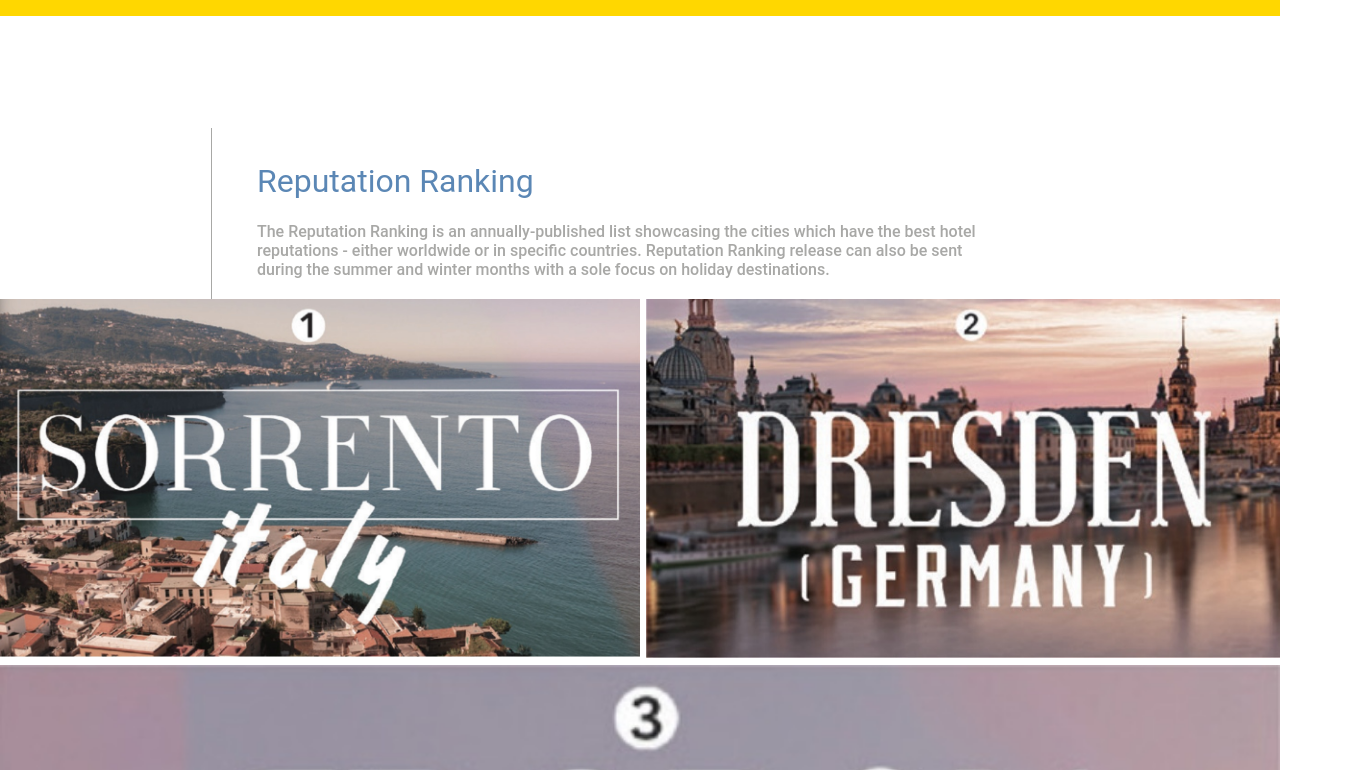
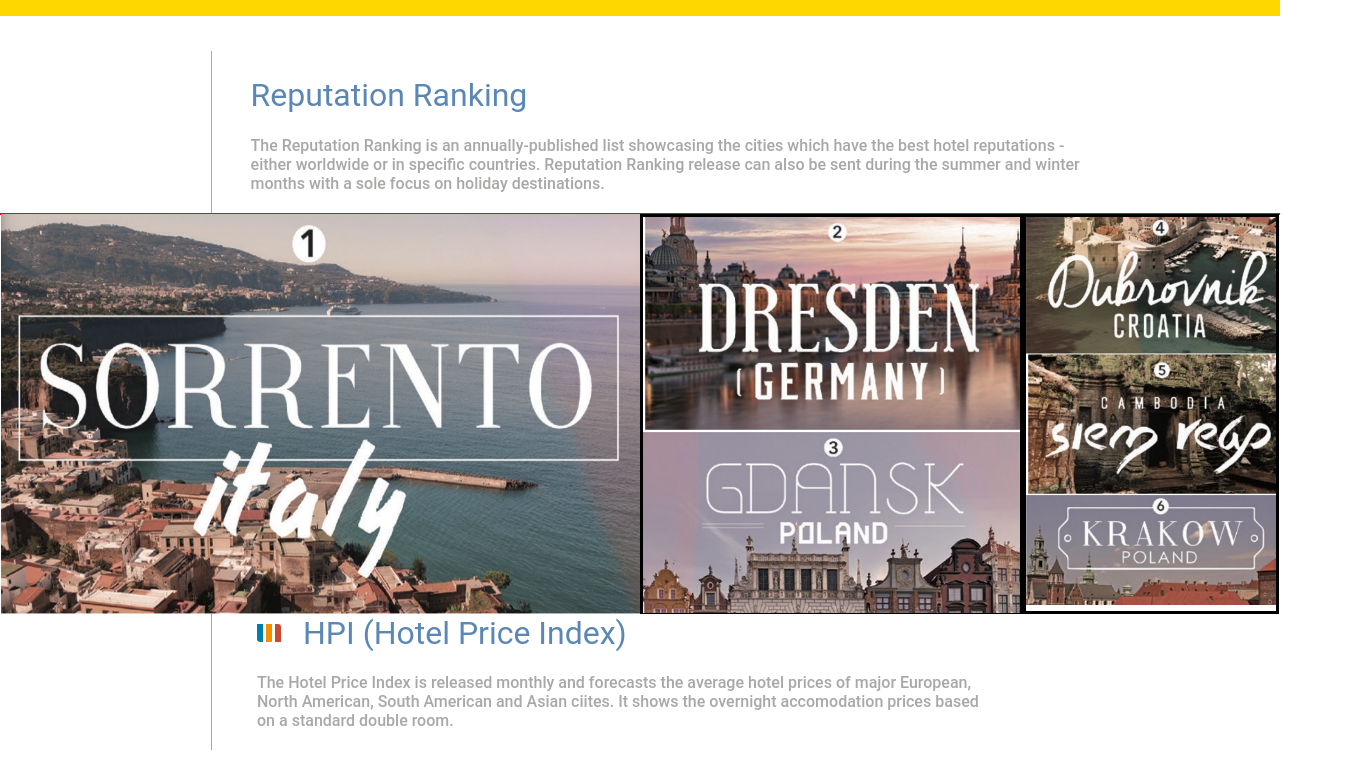
Before and after one commit to Johnviktur19/ReplicatePro.github.io, a plain HTML site: page index.html in a window 1280 px wide. Shown: the top 770 px of the page, 1363 px wide, since content can reach past the window. Drawn offline with Linux system fonts and the light colour scheme.

```diff
--- a/css/style.css
+++ b/css/style.css
@@ -117,6 +117,24 @@ img {
 		padding-left: 7%;
 		padding-right: 6%;
 	}
+
+	.img-2 {
+		width: 100%;
+	}
+	.img-3 {
+		width: 100%;
+	}
+	.img-4 {
+		width: 100%;
+	}
+
+	.img-5 {
+		width: 100%;
+	}
+
+	.img-6 {
+		width: 100%;
+	}
 }
 
 @media only screen and (min-width: 768px) {
@@ -130,13 +148,15 @@ img {
 		padding-left: 12%;
 		padding-right: 12%;
 		margin-top: 10%;
+		margin-right: 18%;
 	}
 
 	.container-down {
 		left: 15%;
 		padding-left: 12%;
 		padding-right: 12%;
-		margin-top: -1%;
+		margin-top: -10%;
+		margin-right: 18%;
 	}
 
 	.snip {
@@ -144,6 +164,10 @@ img {
 	}
 
 	.tablet-size {
+		width: 100%;
+	}
+
+	.images {
 		width: 100%;
 	}
 
@@ -179,9 +203,6 @@ img {
 		width: 100%;
 	}
 
-	.images {
-		width: 100%;
-	}
 }
 
 @media only screen and (min-width: 1024px) {
@@ -193,13 +214,78 @@ img {
 
 	.container-top {
 		left: 16.5%;
-		padding-left: 3.5%;
-		padding-right: 30%;
+		padding-left: 3%;
+		padding-right: 13%;
+		margin-top: 4%;
+		padding-top: 0.3%;
+		margin-right: 17%;
 	}
 
 	.container-down {
 		left: 16.5%;
 		padding-left: 3.5%;
-		padding-right: 30%;
+		padding-right: 22%;
+		padding-top: 2%;
+		margin-right: 17%;
+		margin-top: 0;
+	}
+
+	.images {
+		width: 100%;
+		border: 1px solid red;
+		}
+
+	.laptop-size {
+		width: 0;
+	}
+
+	img {
+		max-width: 100%;
+	}
+
+	.img-1 {
+		float: left;
+		width: 50%;
+		height: 400px;
+	}
+
+	.desktop-2 {
+		float: left;
+		width: 30%;
+		height: 400px;
+		border: solid;
+		display: flex;
+		flex-direction: column;
+	}
+
+	.desktop-3 {
+		float: left;
+		width: 20%;
+		height: 400px;
+		border: solid;
+		display: flex;
+		flex-direction: column;
+	}
+
+	.img-2 {
+		float: left;
+		width: 100%;
+	}
+
+	.img-3 {
+		float: left;
+		max-width: 100%;
+	}
+
+	.img-4 {
+		width: 100%;
+	}
+
+	.img-5 {
+		width: 100%;
+	}
+
+	.img-6 {
+		max-width: 100%
 	}
 }
--- a/index.html
+++ b/index.html
@@ -19,16 +19,17 @@
 		</div>
 
 		<div class="images">
-			<div class="tablet-size">
+
 				<img class="img-1" src="images/italy.jpg" alt="">
-				<img class="img-2"src="images/germany.jpg" alt="">
-			</div>
-				<img class="img-3" src="images/poland.jpg" alt="">
-			<div class="tablet-size">
+				<div class="desktop-2">
+					<img class="img-2" src="images/germany.jpg" alt="">
+					<img class="img-3" src="images/poland.jpg" alt="">
+				</div>
+			<div class="desktop-3">
 				<img class="img-4" src="images/croatia.jpg" alt="">
 				<img class="img-5" src="images/cambodia.jpg" alt="">
+				<img class="img-6" src="images/poland2.jpg" alt="">
 			</div>
-				<img class="img-6" src="images/poland2.jpg" alt="">
 		</div>
 
 		<div class="container-down">
```
